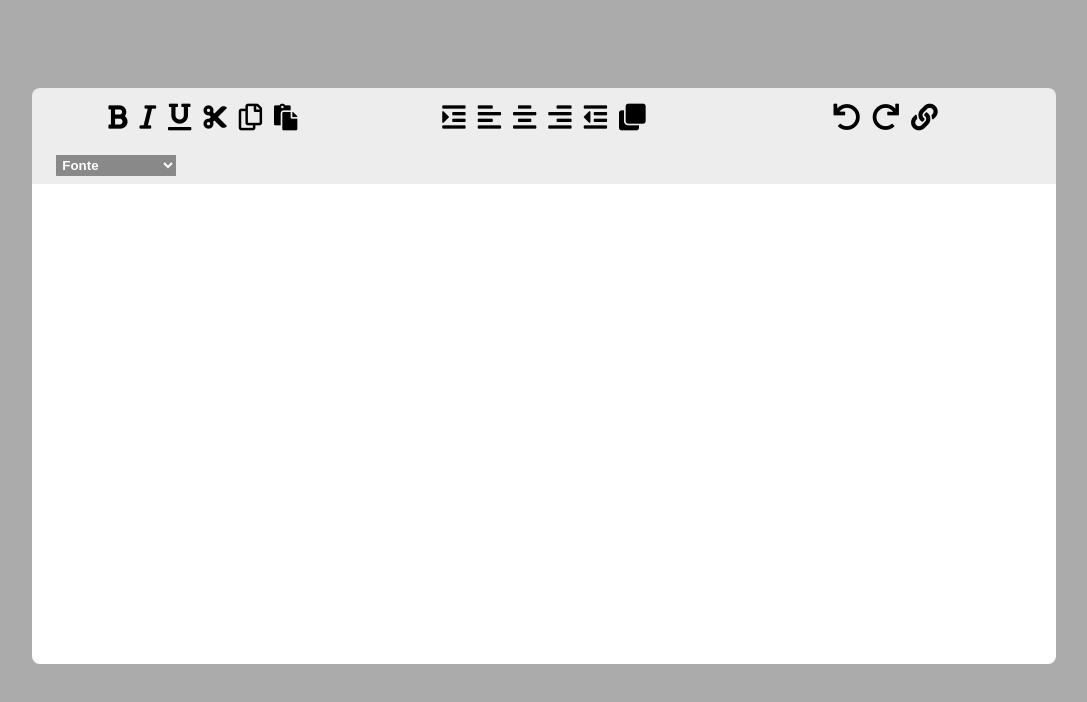
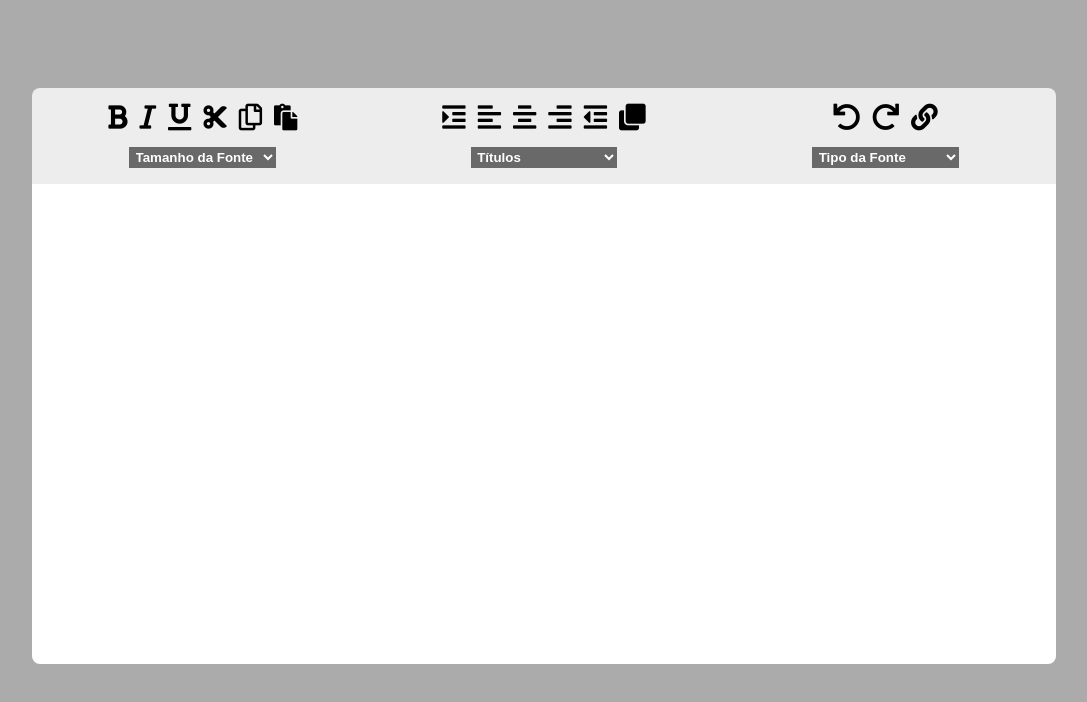
Before and after one commit to vitorhugo-guedes/richText-editor, a plain HTML site: page index.html in a window 1280 px wide. Shown: the whole page, without its empty margins (96-1183 px from the left). Drawn offline with Linux system fonts and the light colour scheme.

Commit message:
Update
- Font formatatting included

```diff
--- a/assets/main.css
+++ b/assets/main.css
@@ -43,7 +43,8 @@ main{
 }
 
 .container-fonts{
-    padding: 0.5em 1.5em;
+    padding: 0 1.5em;
+    padding-bottom: 1em;
     display: flex;
     align-items: center;
     justify-content: space-between;
@@ -51,6 +52,14 @@ main{
     /* border-top: 1px solid rgba(0, 0, 0, 0.1); */
     /* border-bottom: 1px solid rgba(0, 0, 0, 0.1); */
     background-color: var(--container-clr);
+}
+
+.fsize-wrapper,
+.title-wrapper,
+.font-wrapper{
+    width: 30%;
+    display: flex;
+    justify-content: center;
 }
 
 .editor{
--- a/assets/utilities.css
+++ b/assets/utilities.css
@@ -10,12 +10,14 @@
 }
 
 .selects{
+    width: 50%;
+    min-width: 130px;
     border: none;
     padding: 0.175em;
     font-weight: 600;
 
     color: #fff;
-    background-color: #8a8989;
+    background-color: #696969;
 }
 .selects:focus{
     border: none;
--- a/index.html
+++ b/index.html
@@ -74,10 +74,12 @@
                 </li> -->
             </ul>
         </section>
+
         <section class="container container-fonts">
 
+            <div class="fsize-wrapper">
                 <select name="fontS" id="fontSize" class="selects">
-                <option>Fonte</option>
+                    <option>Tamanho da Fonte</option>
                     <option value="1">Muito pequena</option>
                     <option value="2">Pequena</option>
                     <option value="3">Normal</option>
@@ -86,6 +88,32 @@
                     <option value="6">Muito Grande</option>
                     <option value="7">Máximo</option>
                 </select>
+            </div>
+
+            <div class="title-wrapper">
+                <select name="title" id="fontTitles" class="selects">
+                    <option>Títulos</option>
+                    <option value="h1">Titulo 1</option>
+                    <option value="h2">Titulo 2</option>
+                    <option value="h3">Titulo 3</option>
+                    <option value="h4">Titulo 4</option>
+                    <option value="h5">Titulo 5</option>
+                    <option value="h6">Titulo 6</option>
+                    <option value="p">Parágrafo</option>
+                </select>
+            </div>
+
+            <div class="font-wrapper">
+                <select name="fontF" id="fontFamilies" class="selects">
+                    <option>Tipo da Fonte</option>
+                    <option value="Arial">Arial</option>
+                    <option value="Arial Black">Arial Black</option>
+                    <option value="Times New Roman">Times New Roman</option>
+                    <option value="Courier New">Courier New</option>
+                    <option value="sans-serif">Sans-serif</option>
+                    <option value="monospace">Monospace</option>
+                </select>
+            </div>
 
         </section>
         <section onload="load()" id="editor" contenteditable="true" class="editor"></section>
--- a/source/main.js
+++ b/source/main.js
@@ -1,15 +1,35 @@
-const editor = document.getElementById('editor');
-const tools = document.querySelectorAll('.option');
-const selectFontSize = document.getElementById('fontSize');
+//criar um wrapper para os selects e usar o foreach para reduzir as linhas de código e eventos necessários. adicionar window.getSelection().empty();
+//Verificar se o comando heading é suportado, se não executar o comando formatBlock.
 
 function load(){
     editor.document.designMode = 'On';
 }
 
+const editor = document.getElementById('editor');
+const tools = document.querySelectorAll('.option');
+
+const selectFontSize = document.getElementById('fontSize');
+const selectFontTitles = document.getElementById('fontTitles');
+const selectFontFamilies = document.getElementById('fontFamilies');
+
+
 selectFontSize.addEventListener('change', ()=>{
-    let option = selectFontSize.options[selectFontSize.selectedIndex];
-    applyCommand('fontSize', option.value);
+    let fontSizeOption = selectFontSize.options[selectFontSize.selectedIndex];
+    applyCommand('fontSize', fontSizeOption.value);
 })
+
+selectFontTitles.addEventListener('change', ()=>{
+    let fontTitleOption = selectFontTitles.options[selectFontTitles.selectedIndex];
+    applyCommand('formatBlock', fontTitleOption.value);
+
+})
+
+selectFontFamilies.addEventListener('change', () =>{
+    let fontFamilyOption = selectFontFamilies.options[selectFontFamilies.selectedIndex];
+    applyCommand('fontname', fontFamilyOption.value);
+
+})
+
 
 tools.forEach(btn => {
     let cmd = btn.dataset.command;
```
Lines whose indentation alone changed are shown as unchanged.
